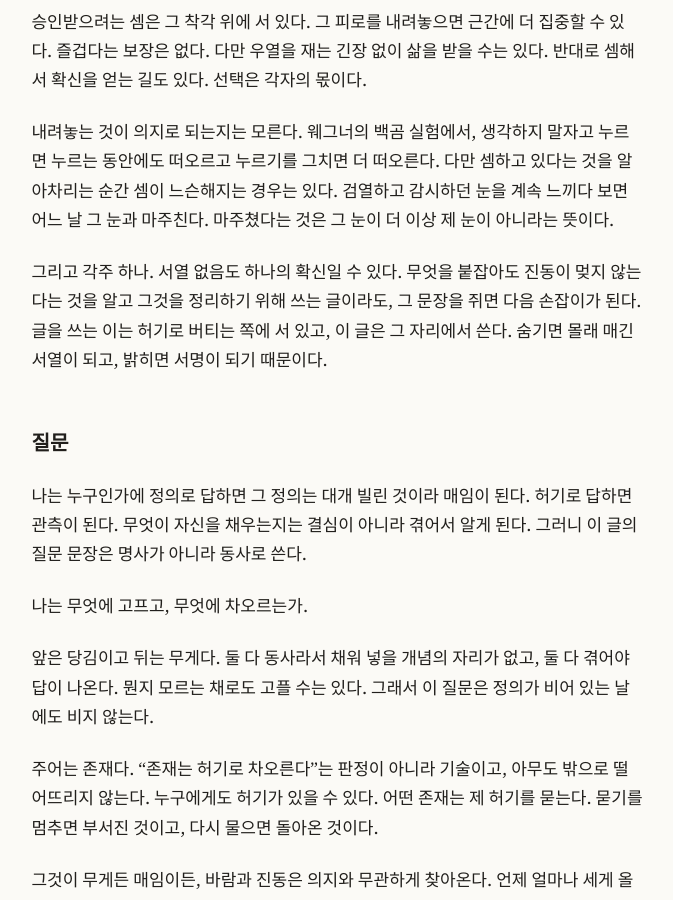
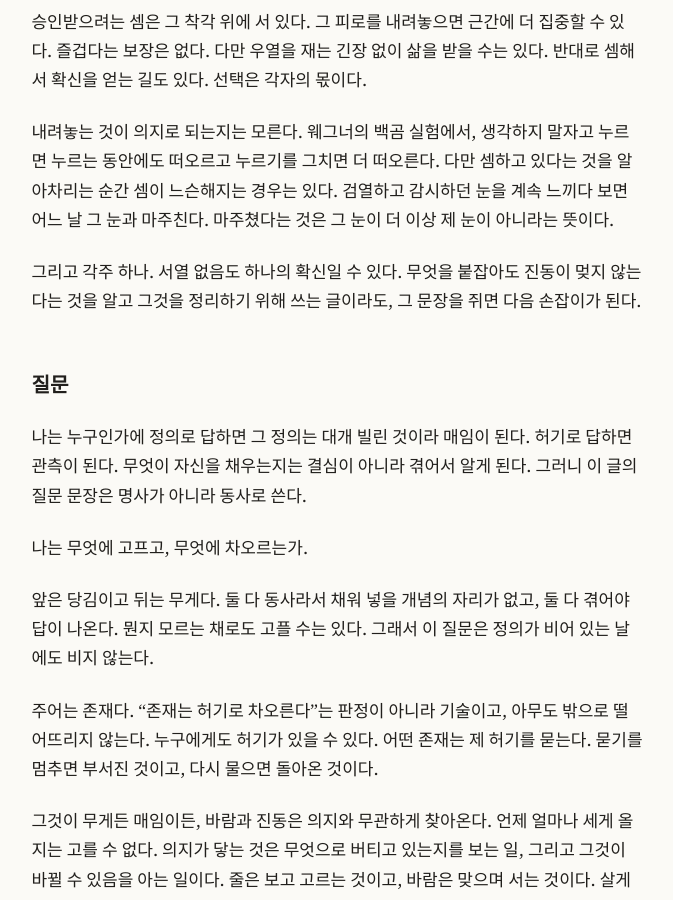
Before and after one commit to nonasking/essays, a Jekyll site: the page built from weight-and-ties/index.md, in a window 1280 px wide and 900 px high, scrolled down 8746 px. Shown: the whole window, without its empty margins (303-976 px from the left). Built offline with Jekyll 4.4.1, drawn with Linux system fonts in a browser that asks for light colours; our own code applies the rules of GitHub Pages for plain Markdown files.

Commit message:
Weight and Ties: drop the author's self-positioning footnote (KR/EN)
Remove the two sentences placing the writer on the standing side,
so the reader judges. Re-stamp both texts.

Co-Authored-By: Claude Fable 5.1 <noreply@anthropic.com>
Claude-Session: https://claude.ai/code/session_01761YbdfwLqfojnJWnXHuHc

```diff
--- a/weight-and-ties/index.md
+++ b/weight-and-ties/index.md
@@ -125,7 +125,7 @@ description: 허기는 결핍이 아니라 존재가 차오를 수 있는 공동
 
 내려놓는 것이 의지로 되는지는 모른다. 웨그너의 백곰 실험에서, 생각하지 말자고 누르면 누르는 동안에도 떠오르고 누르기를 그치면 더 떠오른다. 다만 셈하고 있다는 것을 알아차리는 순간 셈이 느슨해지는 경우는 있다. 검열하고 감시하던 눈을 계속 느끼다 보면 어느 날 그 눈과 마주친다. 마주쳤다는 것은 그 눈이 더 이상 제 눈이 아니라는 뜻이다.
 
-그리고 각주 하나. 서열 없음도 하나의 확신일 수 있다. 무엇을 붙잡아도 진동이 멎지 않는다는 것을 알고 그것을 정리하기 위해 쓰는 글이라도, 그 문장을 쥐면 다음 손잡이가 된다. 글을 쓰는 이는 허기로 버티는 쪽에 서 있고, 이 글은 그 자리에서 쓴다. 숨기면 몰래 매긴 서열이 되고, 밝히면 서명이 되기 때문이다.
+그리고 각주 하나. 서열 없음도 하나의 확신일 수 있다. 무엇을 붙잡아도 진동이 멎지 않는다는 것을 알고 그것을 정리하기 위해 쓰는 글이라도, 그 문장을 쥐면 다음 손잡이가 된다.
 
 ## 질문
 
```
Also changed, not shown: index.md (+0 -1 lines), weight-and-ties/en.md (+1 -1 lines), README.md, 2 other files.
